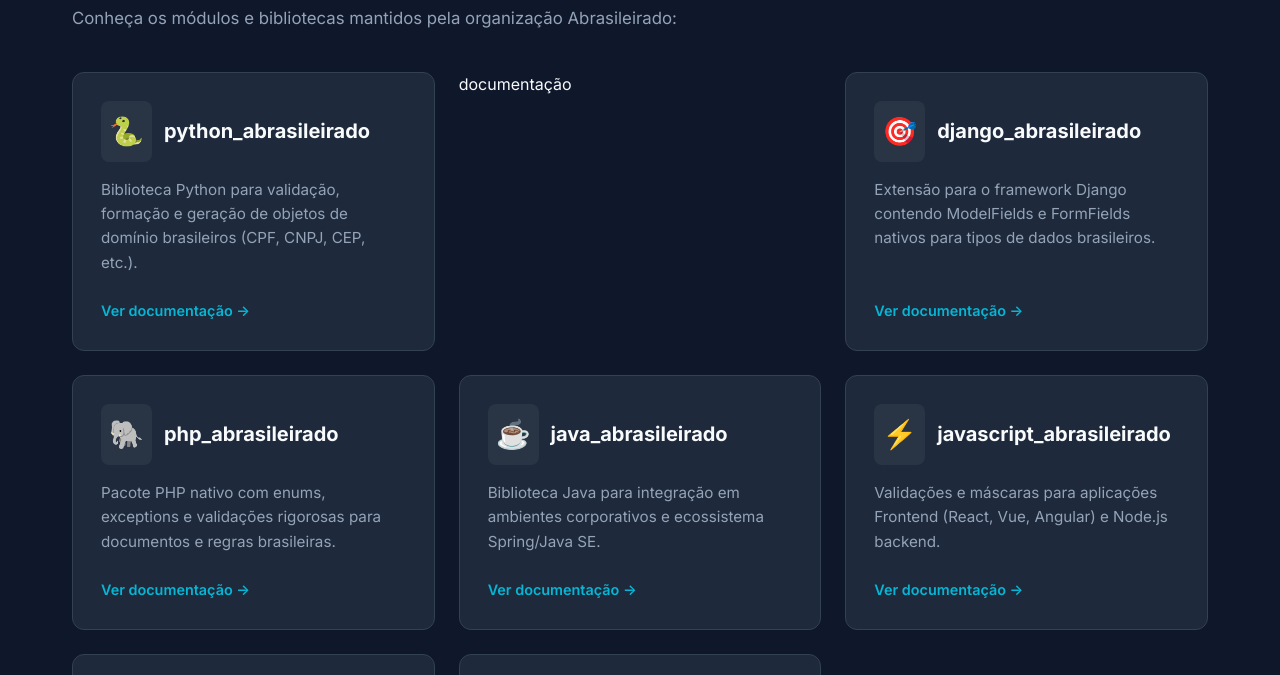
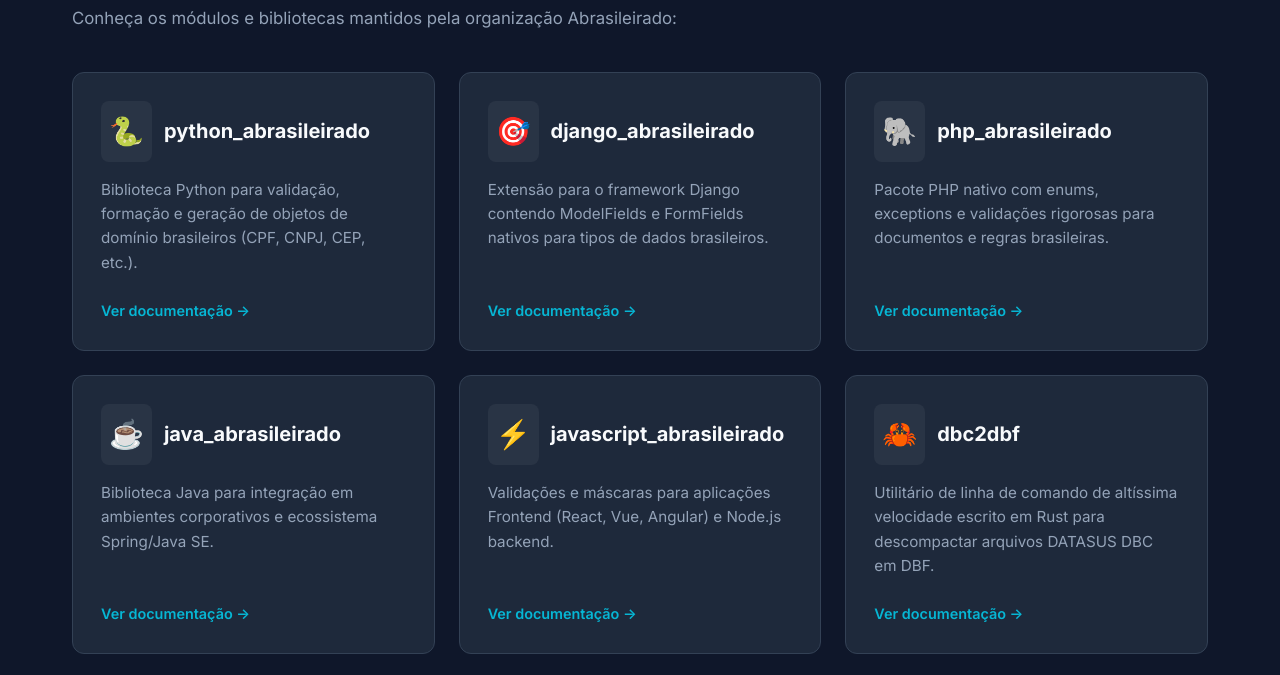
Before and after one commit to abrasileirado/abrasileirado.github.io, a plain HTML site: page index.html in a window 1280 px wide. Shown: the part 671-1346 px from the top of the page. Drawn offline with Linux system fonts and the light colour scheme.

Commit message:
fix: resolve formatting error in index.html project section layout

```diff
--- a/index.html
+++ b/index.html
@@ -59,7 +59,9 @@
             <p class="card-description">Biblioteca Python para validação, formação e geração de objetos de domínio brasileiros (CPF, CNPJ, CEP, etc.).</p>
           </div>
           <a href="https://abrasileirado.github.io/python_abrasileirado/" class="card-link" target="_blank">Ver documentação &rarr;</a>
-        </div>documentação      <!-- Django -->
+        </div>
+
+        <!-- Django -->
         <div class="card">
           <div>
             <div class="card-header">
```
